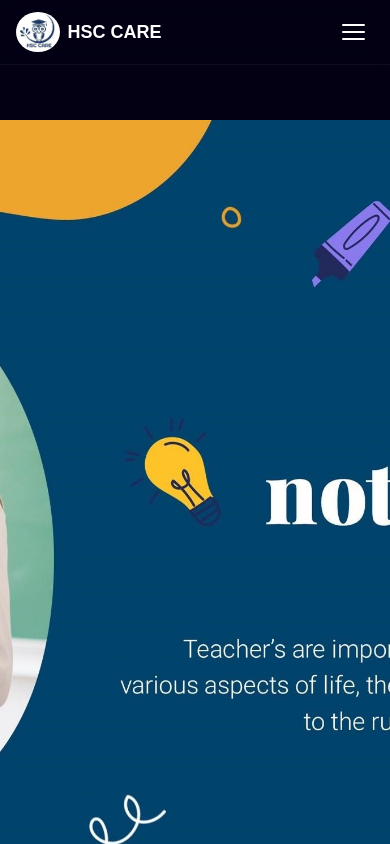
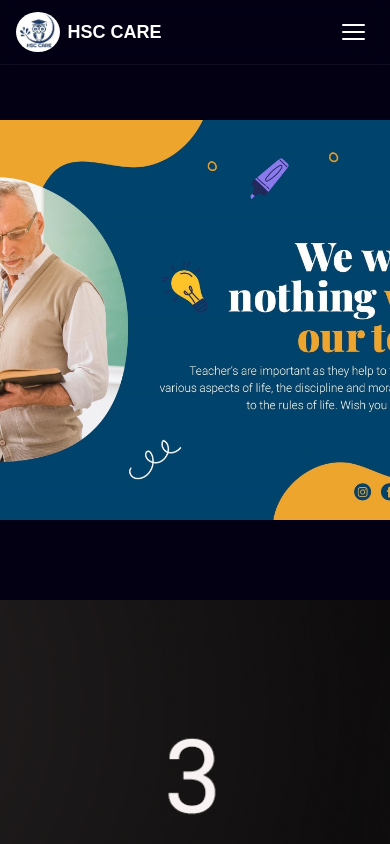
Before and after one commit to Rafat210907/hsc-care, a React (Vite) app: page / in a window 390 px wide. Shown: the top 844 px of the page. Built offline with nearby package versions, Linux system fonts and the light colour scheme.

Commit message:
responsive

```diff
--- a/src/index.css
+++ b/src/index.css
@@ -26,7 +26,12 @@ body {
   background-size: cover;
   background-position: center;
 }
-
+@media (max-width: 768px){
+  .bg{
+    height: 400px;
+    width: 100vw;
+  }
+}
 
 @layer base {
   input[type="number"]::-webkit-inner-spin-button,
```
